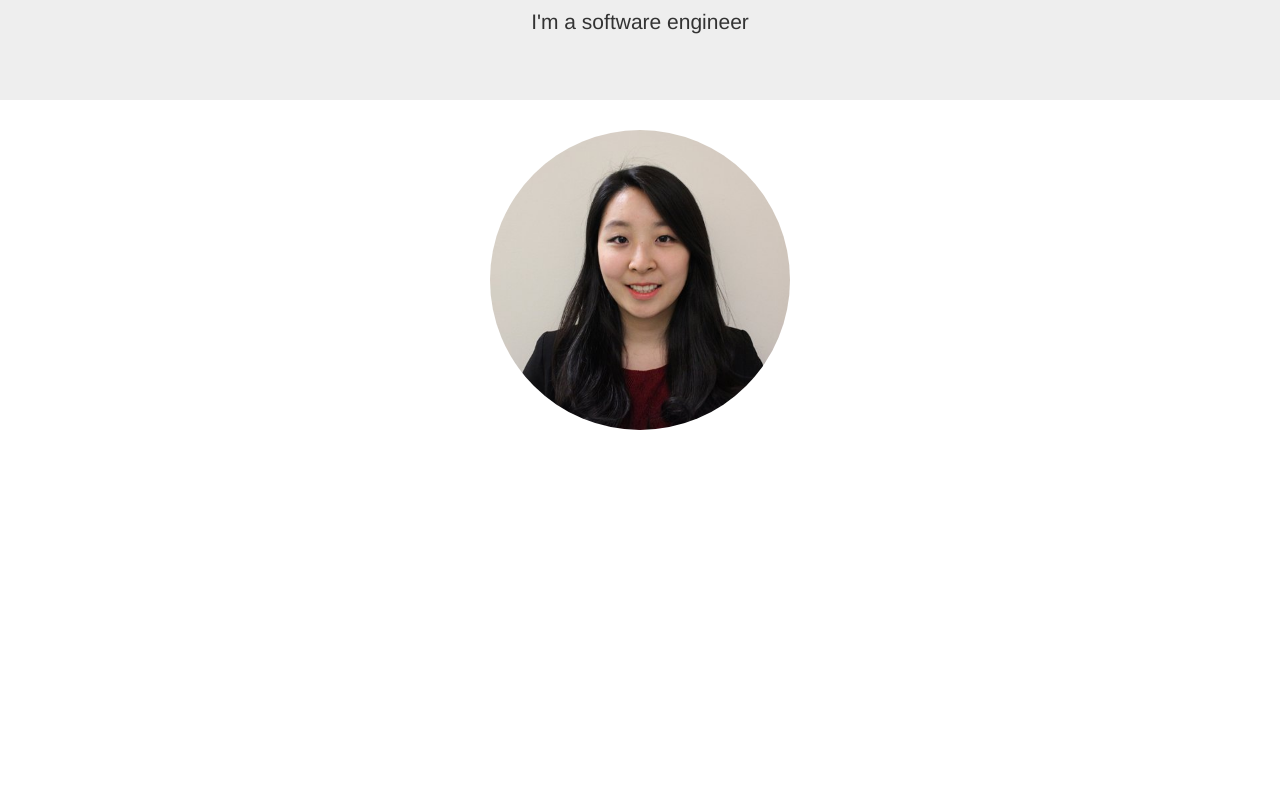
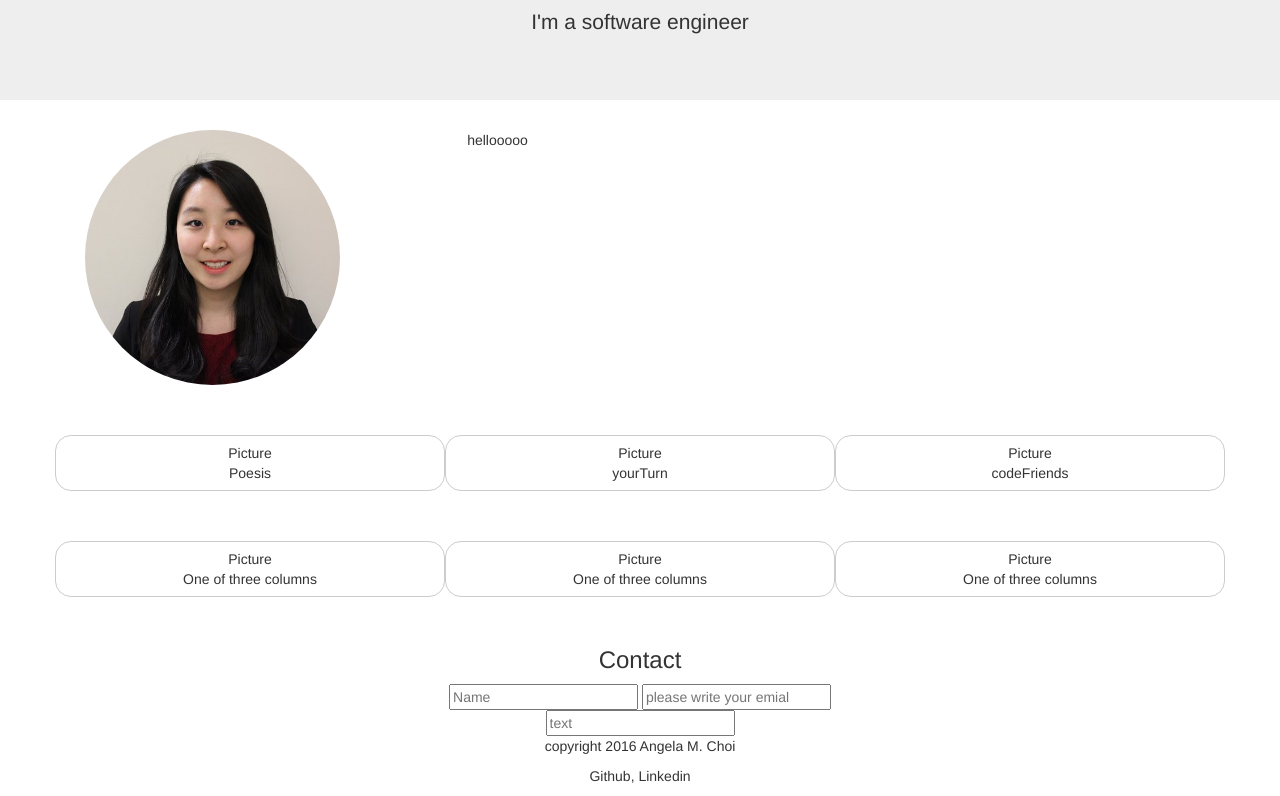
Before and after one commit to angelanjelly/portfolio, a website: page app/index.html in a window 1280 px wide. Shown: the part 140-936 px from the top of the page. Before the commit the page ends 800 px from the top, so only its background shows below. Drawn offline with nearby package versions, Linux system fonts and the light colour scheme.

Commit message:
projects, skills, contact basics

```diff
--- a/app/css/styles.css
+++ b/app/css/styles.css
@@ -1,7 +1,33 @@
 body {
-  text-align: center; }
+  text-align: center;
+}
 
 #profile {
   border-radius: 50%;
   max-width: 300px;
-  text-align: center; }
+  text-align: center;
+}
+
+.col {
+  padding: 7px 7px 7px 7px;
+}
+
+#projects {
+	margin-top: 50px;
+}
+
+.project {
+	border: 1px solid #ccc!important;
+	border-radius: 16px;
+}
+
+#skills {
+	margin-top: 50px;
+	margin-bottom: 50px;
+}
+
+.skill {
+	border: 1px solid #ccc!important;
+	border-radius: 16px;
+	border-color:red;
+}
--- a/app/index.html
+++ b/app/index.html
@@ -3,7 +3,6 @@
 <head>
     <base href="/" />
 	<title>Angela M. Choi's Portfolio</title>
-    <!-- From the template -->
     <meta charset="utf-8">
     <meta http-equiv="X-UA-Compatible" content="IE=edge">
     <meta name="viewport" content="width=device-width, initial-scale=1">
@@ -20,8 +19,56 @@
         <h1>Angela M. Choi</h1>
         <p>I'm a software engineer</p>
     </div>
-    <div class="col-xsm-1">
-	   <img id="profile" src="images/profile.jpg">
+    <div class="container">
+        <div class="rows">
+            <img class="col-md-3" id="profile" src="images/profile.jpg">
+            <span class="col-md-3">hellooooo</span>
+        </div>
     </div>
+
+    <div class="container" id="projects">
+      <div class="row">
+        <div id="first" class="col-sm-4 col project">
+            <figure>Picture</figure>
+            Poesis
+        </div>
+        <div id="second" class="col-sm-4 col project">
+            <figure>Picture</figure>
+          yourTurn
+        </div>
+        <div id="third" class="col-sm-4 col project">
+            <figure>Picture</figure>
+          codeFriends
+        </div>
+      </div>
+    </div>
+    <div class="container" id="skills">
+      <div class="row">
+        <div class="col-sm-4 col skill">
+            <figure>Picture</figure>
+          One of three columns
+        </div>
+        <div class="col-sm-4 col skill">
+            <figure>Picture</figure>
+          One of three columns
+        </div>
+        <div class="col-sm-4 col skill">
+            <figure>Picture</figure>
+          One of three columns
+        </div>
+      </div>
+    </div>
+
+    <section id="contact">
+        <h3>Contact</h3>
+        <input type="name" name="name" placeholder="Name" required />
+        <input type="email" name="emailform" placeholder="please write your emial" required />
+        <br>
+        <input type="textarea" rows="5" cols="100" name="textform" placeholder="text" required />
+    </section>
+    <footer>
+        <p>copyright 2016 Angela M. Choi</p>
+        <p>Github, Linkedin</p>
+    </footer>
 </body>
 </html>
```
